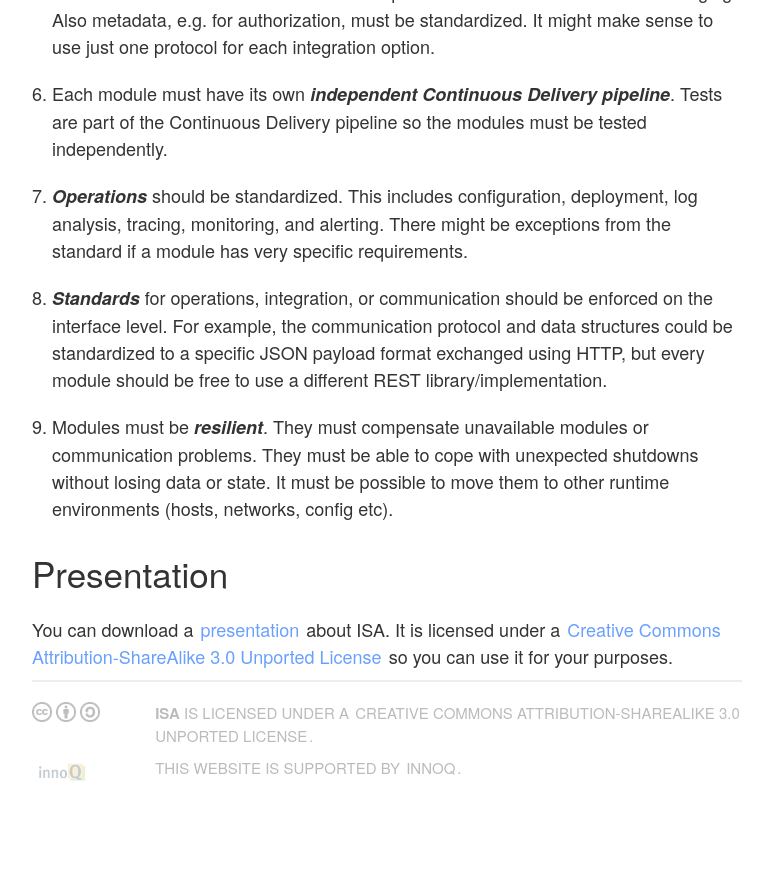
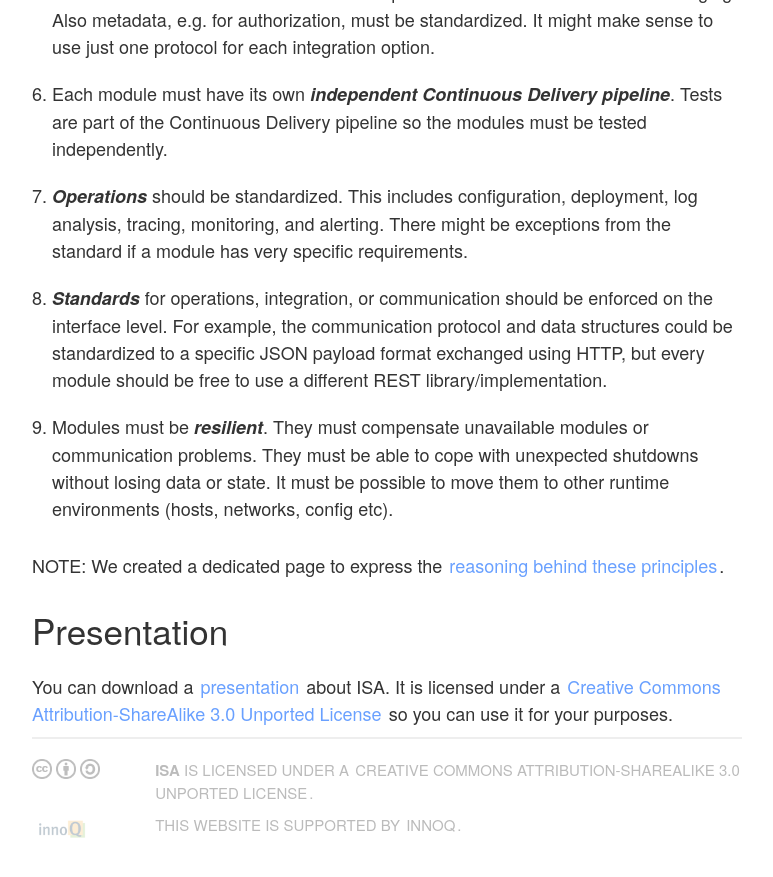
Before and after one commit to ISA-Principles/isa-principles.org, a Jekyll site: the page built from index.md, in a window 1280 px wide and 900 px high, scrolled down 1732 px. Shown: the top 877 px of the window, without its empty margins (128-901 px from the left). Built offline with Jekyll 4.4.1, drawn with Linux system fonts in a browser that asks for light colours; before the commit the page ends 2575 px from its top, so only the background shows below that.

Commit message:
added an explicit link to the reasoning

```diff
--- a/index.md
+++ b/index.md
@@ -77,6 +77,9 @@ or maybe even a completely different approach.
    possible to move them to other runtime environments (hosts,
    networks, config etc).
 
+NOTE: We created a dedicated page to express the [reasoning behind these principles](/reasoning.html).
+
+
 ## Presentation
 
 You can download a [presentation](./slidedeck/ISA.pptx) about
```
